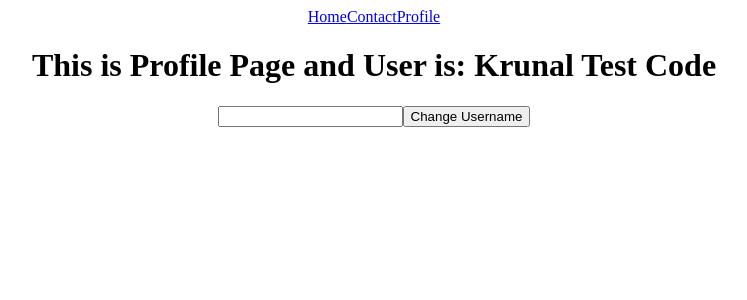
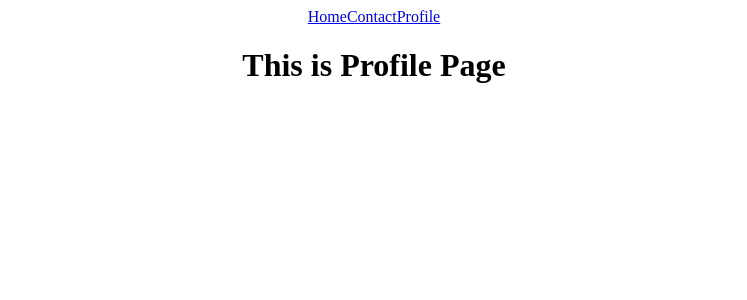
Before and after one commit to KrunalDC/React, a React (Create React App) app in the folder newapp/: page /profile in a window 1280 px wide. Shown: the top 300 px of the page, without its empty margins (266-1013 px from the left). Built offline with nearby package versions, Linux system fonts and the light colour scheme.

Commit message:
Featch API data using react query

```diff
--- a/newapp/package.json
+++ b/newapp/package.json
@@ -3,6 +3,7 @@
   "version": "0.1.0",
   "private": true,
   "dependencies": {
+    "@tanstack/react-query": "^5.80.3",
     "@testing-library/dom": "^10.4.0",
     "@testing-library/jest-dom": "^6.6.3",
     "@testing-library/react": "^16.3.0",
--- a/newapp/src/App.js
+++ b/newapp/src/App.js
@@ -4,15 +4,19 @@ import { Home } from "./Pages/Home";
 import { Profile } from "./Pages/Profile";
 import { Contact } from "./Pages/Contact";
 import { Navbar } from "./Pages/Navbar";
-import { createContext, useState } from "react";
-
-export const AppContext = createContext();
+import { QueryClient, QueryClientProvider } from "@tanstack/react-query";
 
 function App() {
-  const [username, setUsername] = useState("Krunal Test Code");
+  const client = new QueryClient({
+    defaultOptions: {
+      queries: {
+        refetchOnWindowFocus: false,
+      },
+    },
+  });
   return (
     <div className="App">
-      <AppContext.Provider value={{ username, setUsername }}>
+      <QueryClientProvider client={client}>
         <Router>
           <Navbar></Navbar>
           <Routes>
@@ -22,7 +26,7 @@ function App() {
             <Route path="*" element={<h1>Error Page</h1>}></Route>
           </Routes>
         </Router>
-      </AppContext.Provider>
+      </QueryClientProvider>
     </div>
   );
 }
--- a/newapp/src/Pages/ChangeProfile.js
+++ /dev/null
@@ -1,19 +0,0 @@
-import { useContext, useState } from "react";
-import { AppContext } from "../App";
-
-export const ChangeProfile = () => {
-  const [newUsername, setNewusername] = useState("");
-  const { setUsername } = useContext(AppContext);
-  return (
-    <div>
-      <input onChange={(event) => setNewusername(event.target.value)}></input>
-      <button
-        onClick={() => {
-          setUsername(newUsername);
-        }}
-      >
-        Change Username
-      </button>
-    </div>
-  );
-};
--- a/newapp/src/Pages/Home.js
+++ b/newapp/src/Pages/Home.js
@@ -1,6 +1,31 @@
-import { useContext } from "react";
-import { AppContext } from "../App";
+import { useQuery } from "@tanstack/react-query";
+import axios from "axios";
+
 export const Home = () => {
-  const { username } = useContext(AppContext);
-  return <h1>This is Home Page and user is {username} </h1>;
+  const {
+    data: catData,
+    isLoading,
+    isError,
+    refetch,
+  } = useQuery({
+    queryKey: ["cat"],
+    queryFn: () =>
+      axios.get("https://catfact.ninja/fact").then((res) => res.data),
+  });
+
+  if (isError) {
+    return <h2>Sorry, there was an error</h2>;
+  }
+
+  if (isLoading) {
+    return <h2>Loading...</h2>;
+  }
+
+  return (
+    <div>
+      <h1>This is Home Page</h1>
+      <button onClick={refetch}>Refetch</button>
+      <p>{catData?.fact}</p>
+    </div>
+  );
 };
--- a/newapp/src/Pages/Profile.js
+++ b/newapp/src/Pages/Profile.js
@@ -1,13 +1,7 @@
-import { useContext } from "react";
-import { AppContext } from "../App";
-import { ChangeProfile } from "../Pages/ChangeProfile";
-
 export const Profile = () => {
-  const { username } = useContext(AppContext);
   return (
     <div>
-      <h1>This is Profile Page and User is: {username}</h1>
-      <ChangeProfile></ChangeProfile>
+      <h1>This is Profile Page</h1>
     </div>
   );
 };
--- a/newapp/src/index.js
+++ b/newapp/src/index.js
@@ -3,4 +3,8 @@ import ReactDOM from "react-dom/client";
 import App from "./App";
 
 const root = ReactDOM.createRoot(document.getElementById("root"));
-root.render(<App />);
+root.render(
+  <React.StrictMode>
+    <App />
+  </React.StrictMode>
+);
```
Also changed, not shown: 1 other file (tests, documents, lock files or other folders).
